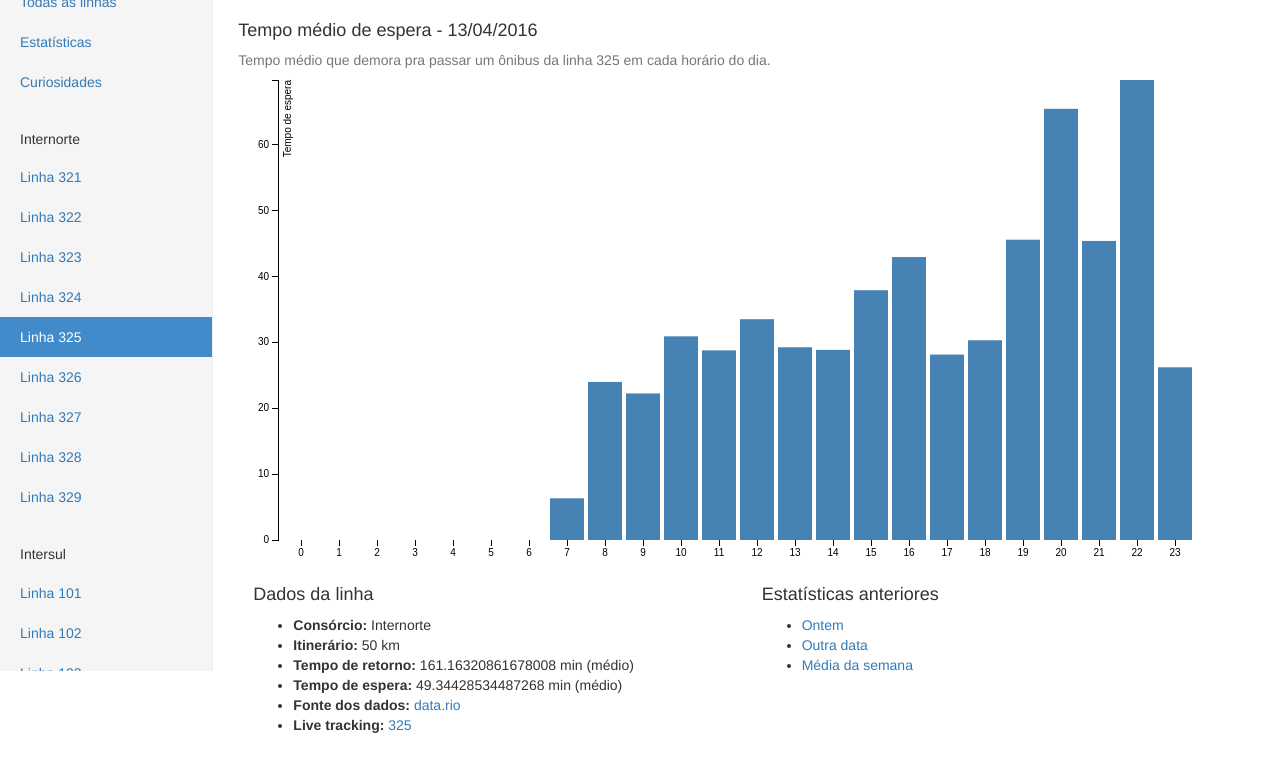
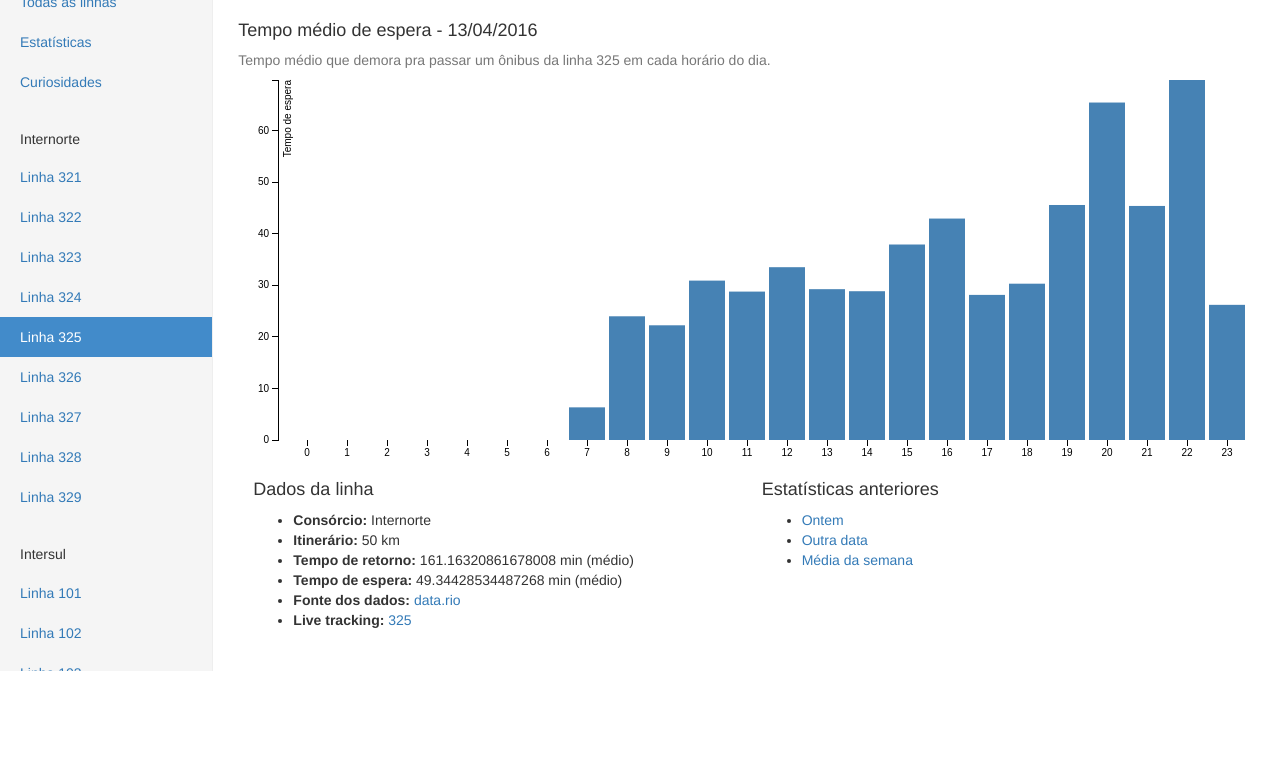
Before and after one commit to macecchi/bus-interval, a plain HTML site: page index.html in a window 1280 px wide. Shown: the part 129-894 px from the top of the page. After the commit the page ends 800 px from the top, so only its background shows below. Drawn offline with nearby package versions, Linux system fonts and the light colour scheme.

Commit message:
Dynamic graph height

```diff
--- a/css/dashboard.css
+++ b/css/dashboard.css
@@ -114,3 +114,7 @@ body {
 .x.axis path {
   display: none;
 }
+
+#graph {
+  height: 400px;
+}
--- a/js/dashboard.js
+++ b/js/dashboard.js
@@ -1,6 +1,8 @@
+var graph_container = '#graph';
+
 var margin = {top: 10, right: 0, bottom: 30, left: 40},
-    width = 960 - margin.left - margin.right,
-    height = 500 - margin.top - margin.bottom;
+    width = $(graph_container).width() - margin.left - margin.right,
+    height = $(graph_container).height() - margin.top - margin.bottom;
 
 var x = d3.scale.ordinal()
     .rangeRoundBands([0, width], .1);
@@ -17,7 +19,7 @@ var yAxis = d3.svg.axis()
     .orient("left")
     .ticks(10, "");
 
-var svg = d3.select("#graph").append("svg:svg")
+var svg = d3.select(graph_container).append("svg:svg")
     .attr("width", width + margin.left + margin.right)
     .attr("height", height + margin.top + margin.bottom)
   .append("g")
```
